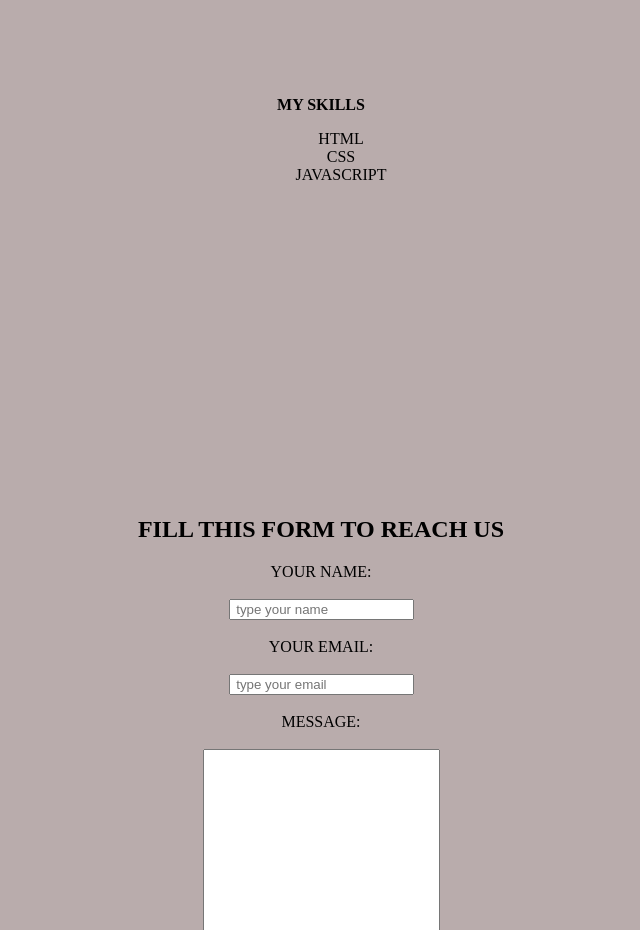
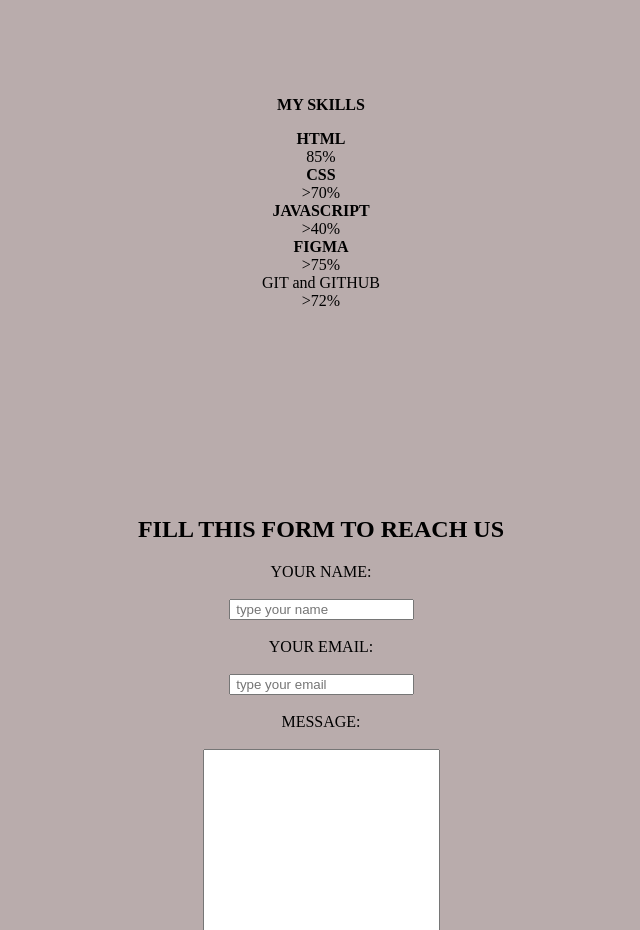
Before and after one commit to Cynthia-Mpano/practice, a plain HTML site: page index.html in a window 1280 px wide. Shown: the part 1060-1990 px from the top of the page, without its empty margins (319-959 px from the left). Drawn offline with Linux system fonts and the light colour scheme.

Commit message:
Update index.html

```diff
--- a/index.html
+++ b/index.html
@@ -38,11 +38,36 @@
         </div>
         <div id="skills" class="skills">
             <P><B>MY SKILLS</B></P>
-            <ol>
-                <li>HTML</li>
-                <li>CSS</li>
-                <li>JAVASCRIPT</li>
-            </ol>
+            <div class="my_skills">
+                <div class="skill-name"><b>HTML</b></div>
+            </div>
+            <div class="bar">
+                <div class="level" style= width:"85%;">85%</div>
+            </div>
+             <div class="my_skills">
+                <div class="skill-name"><b>CSS</b></div>
+            </div>
+            <div class="bar">
+                <div class="level" style= width:"70%;">>70%</div>
+            </div>
+             <div class="my_skills">
+                <div class="skill-name"><b>JAVASCRIPT</b></div>
+            </div>
+            <div class="bar">
+                <div class="level" style= width:"40%;">>40%</div>
+            </div>
+             <div class="my_skills">
+                <div class="skill-name"><b>FIGMA</b></div>
+            </div>
+            <div class="bar">
+                <div class="level" style= width:"75%;">>75%</div>
+            </div>
+             <div class="my_skills">
+                <div class="skill-name">GIT and GITHUB<b></b></div>
+            </div>
+            <div class="bar">
+                <div class="level" style= width:"72%;">>72%</div>
+            </div>
         </div>
         <div class="contacts" id="CONTACTS">
 <h2><b>FILL THIS FORM TO REACH US</b></h2>
```
